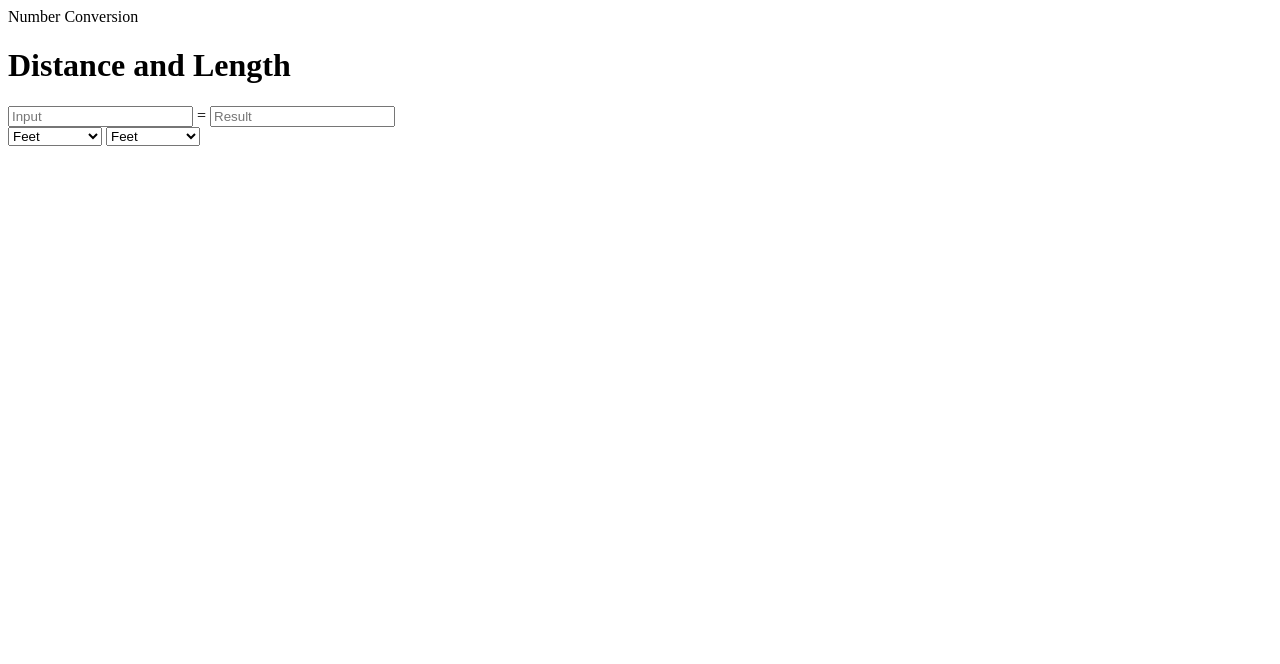
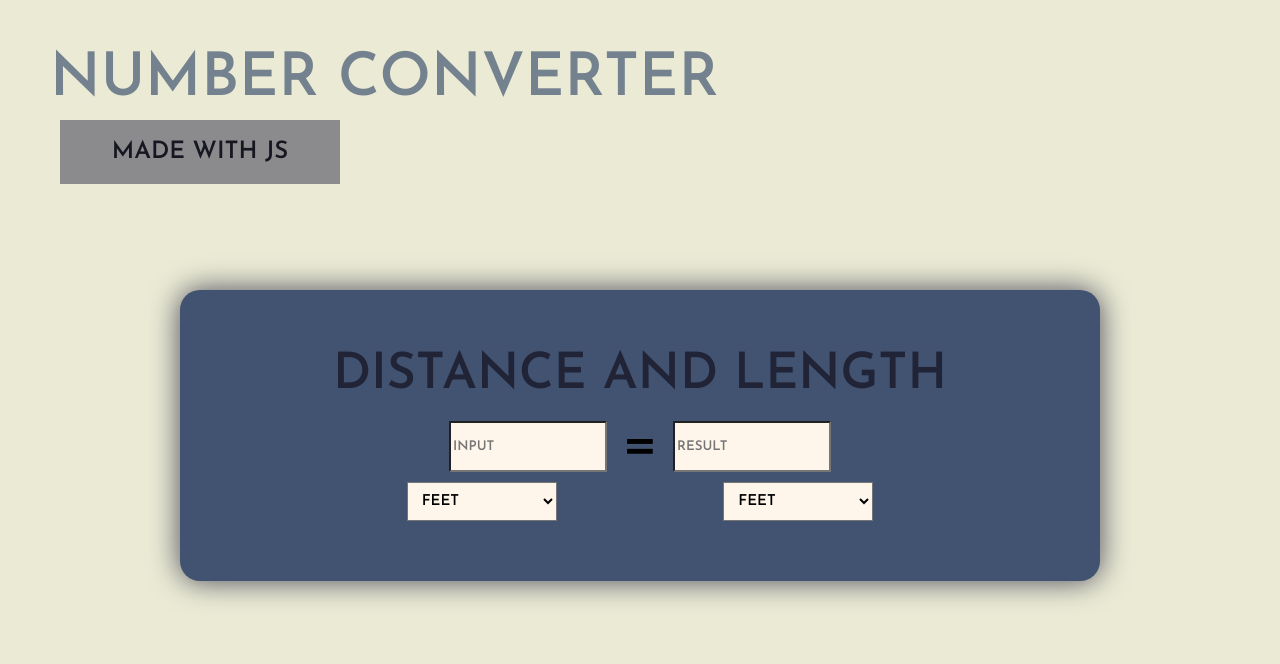
Before and after one commit to boushrabettir/Number-Coverter-Replica, a plain HTML site: page numberconverter/src/index.html in a window 1280 px wide. Drawn offline with Linux system fonts and the light colour scheme.

Commit message:
Add files via upload

```diff
--- a/numberconverter/dist/script.js
+++ b/numberconverter/dist/script.js
@@ -26,6 +26,6 @@ function Results(theArray){
     // we get the input.value which converted to a Number,
     //to do: study lines 27-29 a little more -- understanding is minimal
     //to do: understand more of the "theArray.target"
-    result.value = (Number(input.value) * conversionArray[inputTypeValue]/conversionArray[resultTypeValue]).toFixed(5);
+    result.value = (Number(input.value) * conversionArray[inputTypeValue]/conversionArray[resultTypeValue]).toFixed(2);
   }
 }
--- a/numberconverter/dist/style.css
+++ b/numberconverter/dist/style.css
@@ -1,44 +1,49 @@
 * {
   margin: 0;
-
+  font-family: 'Josefin Sans', san-serif;
+  text-transform: uppercase;
 
 }
 
 body {
-   background-color: #FEF6EB;
-
+   background-color: #ebebd5;
 }
 
 .my-form {
-  text-align: center;
-  line-height: 60px;
-  margin: 40px;
-  background-color: #525564;
-  max-width: 35%;
-  padding: 80px;
-  margin-left: auto;
-  margin-right: auto;
-  display: block;
-  z-index: 20;
-  border-radius: 30px;
-  box-shadow: 0 0 25px gray;
-
-
+  margin: 50px;
 }
-
 .my-form span {
   font-size: 50px;
 }
 
 .my-form .title {
   font-size: 60px;
-  width: 150%;
-  text-transform: uppercase;
-  font-family: 'Roboto Slab', san-serif;
   color: #74828F;
+}
+
+.my-form .box {
+  align-items: center;
+  text-align: center;
+  justify-content: center;
+  margin: 5em;
+  background-color:  #415371;
+  width: 50em;
+  padding: 60px;
+  margin-left: auto;
+  margin-right: auto;
+  display: block;
+  border-radius: 20px;
+  box-shadow: 0 0 30px #464658;
+}
+.my-form h2 {
+  color: #171721;
+  margin: 10px;
+  background-color: #8b8b8d;
+  width: 10em;
+  text-align: center;
+  padding: 20px;
 
 }
-
 .my-form .inputoutput {
   display: flex;
   justify-content: center;
@@ -49,7 +54,9 @@ body {
 
 .my-form .nameofconversion {
   text-transform: uppercase;
-  color: #BEB9B5;
+  color: #212436;
+  margin-bottom: 20px;
+  font-size: 50px;
 }
 .my-form .inputoutput #number-input {
    background: #FEF6EB;
@@ -57,6 +64,7 @@ body {
 
 .my-form .inputoutput #number-result {
    background: #FEF6EB;
+  pointer-events: none;
 }
 
 .my-form .choices {
@@ -68,9 +76,11 @@ body {
 .my-form .choices #inputType {
   font-size: 15px;
   background-color: #FEF6EB;
+  padding: 10px;
 }
 
 .my-form .choices #resultType{
   font-size: 15px;
    background-color: #FEF6EB;
+  padding: 10px;
 }
--- a/numberconverter/src/index.html
+++ b/numberconverter/src/index.html
@@ -1,11 +1,26 @@
-<link href="https://fonts.googleapis.com/css?family=Roboto+Slab" rel="stylesheet">
+<!DOCTYPE html>
+<html>
 
+<head>
+  <meta charset="utf-8">
+  <meta name="viewport" content="width=device-width">
+  <title>replit</title>
+  <link href="style.css" rel="stylesheet" type="text/css" />
+  <link href="https://fonts.googleapis.com/css?family=Roboto+Slab" rel="stylesheet">
 <link href="https://fonts.googleapis.com/css2?family=Roboto+Slab:wght@900&display=swap" rel="stylesheet">
+  <link href="https://fonts.googleapis.com/css2?family=Josefin+Sans:wght@600&display=swap" rel="stylesheet">
+
+</head>
+
+<body>
+
 
 
 <div class="my-form">
-  <label for="day-input" class = "title">Number Conversion</label>
+  <label class = "title">Number Converter</label>
+  <h2>Made with JS</h2>
   <br>
+  <div class = "box">
   <h1 class = "nameofconversion"> Distance and Length </h1>
   <div class = "inputoutput">
   <input id="number-input" type="text" placeholder = "Input">
@@ -29,22 +44,8 @@
     </select>
   </div>
 
+  </div>
 
 </div>
 
-
-
-
-
-  <!--
-    <select id = "resultType">
-    <div class = "result">
-     <p id="feet" class = "resultnumber"></p>
-
-    </div>
-  </div>
-  <br>
-
-  <button id="calculate-button" class = "button">Calculate!</button>
-
- -->
+</html>
--- a/numberconverter/src/script.js
+++ b/numberconverter/src/script.js
@@ -26,6 +26,6 @@ function Results(theArray){
     // we get the input.value which converted to a Number,
     //to do: study lines 27-29 a little more -- understanding is minimal
     //to do: understand more of the "theArray.target"
-    result.value = (Number(input.value) * conversionArray[inputTypeValue]/conversionArray[resultTypeValue]).toFixed(5);
+    result.value = (Number(input.value) * conversionArray[inputTypeValue]/conversionArray[resultTypeValue]).toFixed(2);
   }
 }
--- a/numberconverter/src/style.css
+++ b/numberconverter/src/style.css
@@ -1,44 +1,49 @@
 * {
   margin: 0;
-
+  font-family: 'Josefin Sans', san-serif;
+  text-transform: uppercase;
 
 }
 
 body {
-   background-color: #FEF6EB;
-
+   background-color: #ebebd5;
 }
 
 .my-form {
-  text-align: center;
-  line-height: 60px;
-  margin: 40px;
-  background-color: #525564;
-  max-width: 35%;
-  padding: 80px;
-  margin-left: auto;
-  margin-right: auto;
-  display: block;
-  z-index: 20;
-  border-radius: 30px;
-  box-shadow: 0 0 25px gray;
-
-
+  margin: 50px;
 }
-
 .my-form span {
   font-size: 50px;
 }
 
 .my-form .title {
   font-size: 60px;
-  width: 150%;
-  text-transform: uppercase;
-  font-family: 'Roboto Slab', san-serif;
   color: #74828F;
+}
+
+.my-form .box {
+  align-items: center;
+  text-align: center;
+  justify-content: center;
+  margin: 5em;
+  background-color:  #415371;
+  width: 50em;
+  padding: 60px;
+  margin-left: auto;
+  margin-right: auto;
+  display: block;
+  border-radius: 20px;
+  box-shadow: 0 0 30px #464658;
+}
+.my-form h2 {
+  color: #171721;
+  margin: 10px;
+  background-color: #8b8b8d;
+  width: 10em;
+  text-align: center;
+  padding: 20px;
 
 }
-
 .my-form .inputoutput {
   display: flex;
   justify-content: center;
@@ -49,7 +54,9 @@ body {
 
 .my-form .nameofconversion {
   text-transform: uppercase;
-  color: #BEB9B5;
+  color: #212436;
+  margin-bottom: 20px;
+  font-size: 50px;
 }
 .my-form .inputoutput #number-input {
    background: #FEF6EB;
@@ -57,7 +64,7 @@ body {
 
 .my-form .inputoutput #number-result {
    background: #FEF6EB;
-   pointer-events: none;
+  pointer-events: none;
 }
 
 .my-form .choices {
@@ -69,9 +76,11 @@ body {
 .my-form .choices #inputType {
   font-size: 15px;
   background-color: #FEF6EB;
+  padding: 10px;
 }
 
 .my-form .choices #resultType{
   font-size: 15px;
    background-color: #FEF6EB;
+  padding: 10px;
 }
```
Also changed, not shown: numberconverter/dist/index.html (+19 -18 lines), 1 other file.
